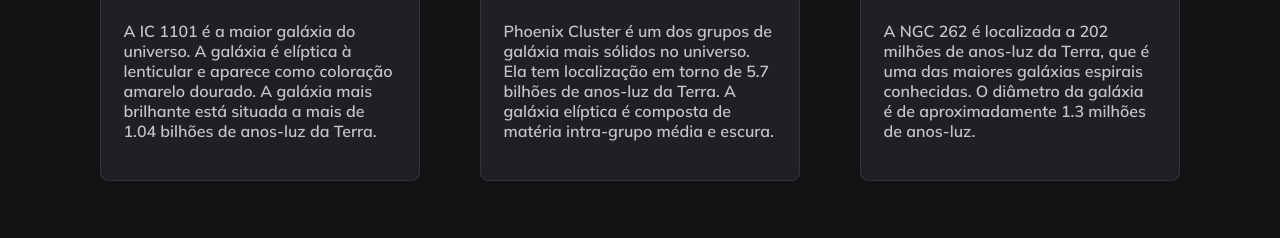
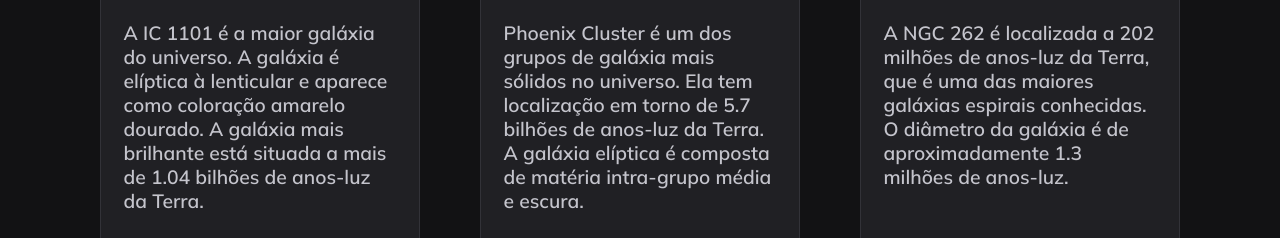
Before and after one commit to fernandoalvesrufino/galaxies, a plain HTML site: page index.html in a window 1280 px wide. Shown: the part 487-725 px from the top of the page. Drawn offline with Linux system fonts and the light colour scheme.

Commit message:
adjust in the class content

```diff
--- a/style.css
+++ b/style.css
@@ -67,7 +67,7 @@ main {
 
 .content {
   padding: 0 2.25rem 3.85rem;
-  max-width: 32rem;
+  max-width: 32.1rem;
 
   box-sizing: content-box;
 }
@@ -80,4 +80,7 @@ main {
 
 .card p {
   color: #C4C4CC;
+
+  font-size: 1.93rem;
+  font-weight: 600;
 }
```
